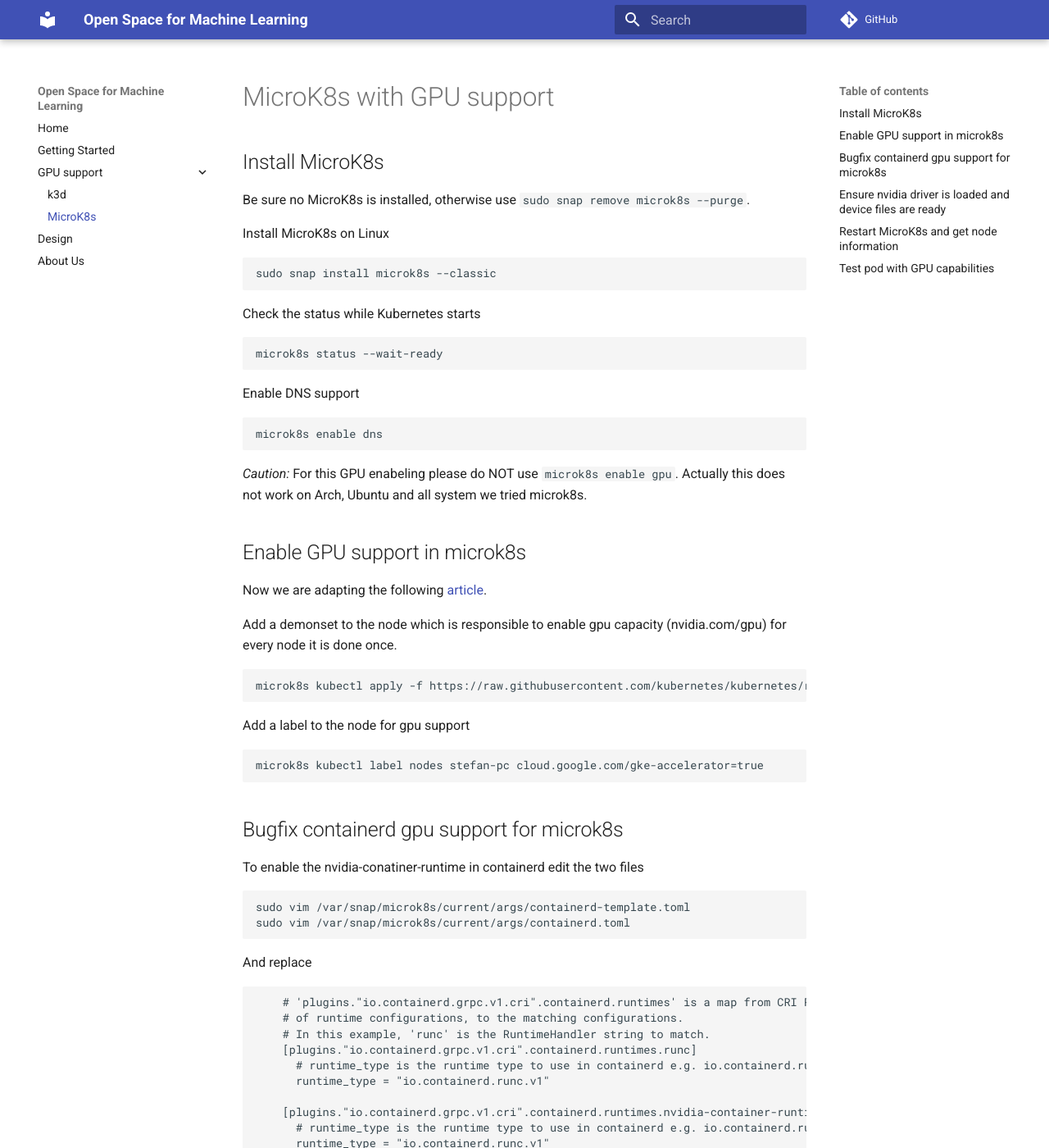
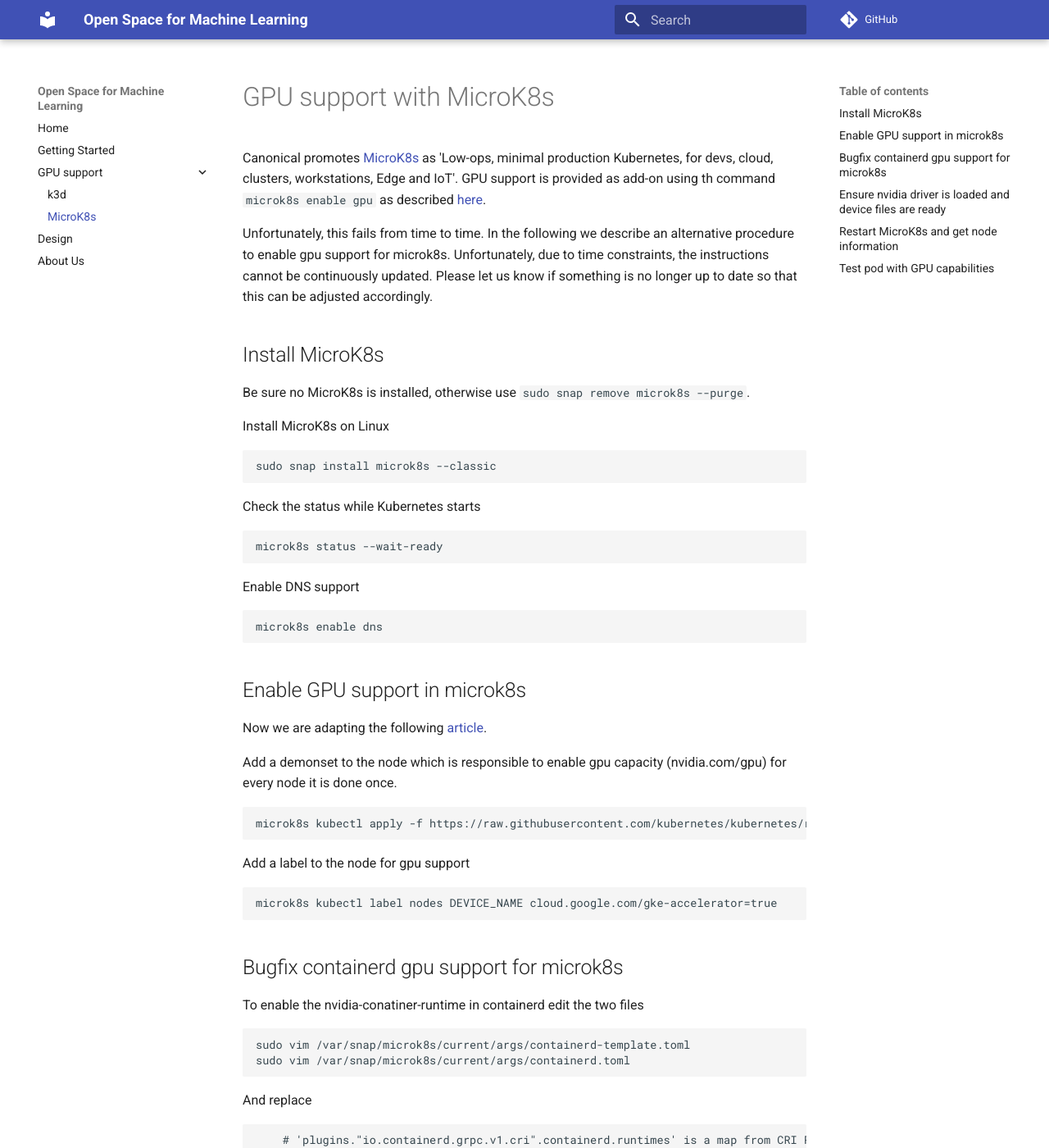
Before and after one commit to WOGRA-AG/os4ml-docs, an MkDocs documentation site: the page built from docs/gpu_support/microk8s.md, in a window 1280 px wide and 1400 px high. Shown: the whole window at 82% size. Built offline with MkDocs 1.6.1 and Material for MkDocs 9.7.7, drawn with Linux system fonts in a browser that asks for light colours; comment, search, counter and statistics services are not loaded.

Commit message:
update microk8s description

````diff
--- a/docs/gpu_support/microk8s.md
+++ b/docs/gpu_support/microk8s.md
@@ -1,4 +1,15 @@
-# MicroK8s with GPU support
+# GPU support with MicroK8s
+
+Canonical promotes [MicroK8s](https://microk8s.io/) as 'Low-ops, minimal
+production Kubernetes, for devs, cloud, clusters, workstations, Edge and
+IoT'. GPU support is provided as add-on using th command `microk8s enable
+gpu` as described [here](https://microk8s.io/docs/addon-gpu).
+
+Unfortunately, this fails from time to time. In the following we describe
+an alternative procedure to enable gpu support for microk8s. Unfortunately,
+due to time constraints, the instructions cannot be continuously updated.
+Please let us know if something is no longer up to date so that this can
+be adjusted accordingly.
 
 ## Install MicroK8s
 Be sure no MicroK8s is installed, otherwise use `sudo snap remove microk8s --purge`.
@@ -21,8 +32,6 @@
 microk8s enable dns
 ```
 
-*Caution:* For this GPU enabeling please do NOT use `microk8s enable gpu`. Actually this does not work on Arch, Ubuntu and all system we tried microk8s.
-
 ## Enable GPU support in microk8s
 Now we are adapting the following [article](https://dev.to/mweibel/add-nvidia-gpu-support-to-k3s-with-containerd-4j17).
 
@@ -34,7 +43,7 @@
 Add a label to the node for gpu support
 
 ```bash
-microk8s kubectl label nodes stefan-pc cloud.google.com/gke-accelerator=true
+microk8s kubectl label nodes DEVICE_NAME cloud.google.com/gke-accelerator=true
 ```
 ## Bugfix containerd gpu support for microk8s
 To enable the nvidia-conatiner-runtime in containerd edit the two files
@@ -81,7 +90,8 @@
       [plugins."io.containerd.grpc.v1.cri".containerd.runtimes.nvidia-container-runtime.options]
         BinaryName = "nvidia-container-runtime"
 ```
-With this setting every container executed by containerd has gpu support, but that is for our use case fine.
+With this setting every container executed by containerd has gpu support,
+but that is for our use case fine.
 
 ## Ensure nvidia driver is loaded and device files are ready
 Use the script from [here](https://docs.nvidia.com/cuda/cuda-installation-guide-linux/index.html#runfile-verifications).
@@ -200,7 +210,8 @@
           nvidia.com/gpu: 1
 ```
 
-Now start the deployment and look for the results. This can take some time to pull the image.
+Now start the deployment and look for the results. This can take some time
+to  pull the image.
 
 ```bash
 sudo microk8s kubectl apply -f test-gpu.yaml
````
